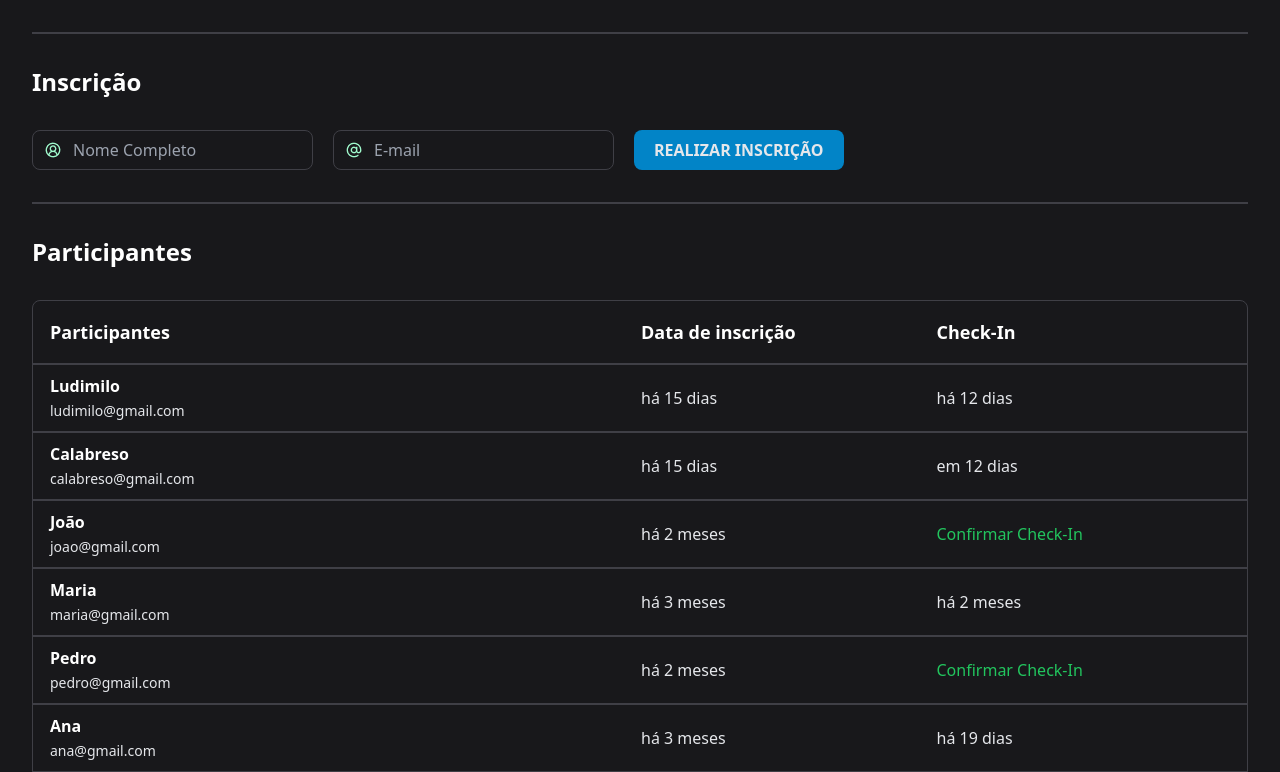
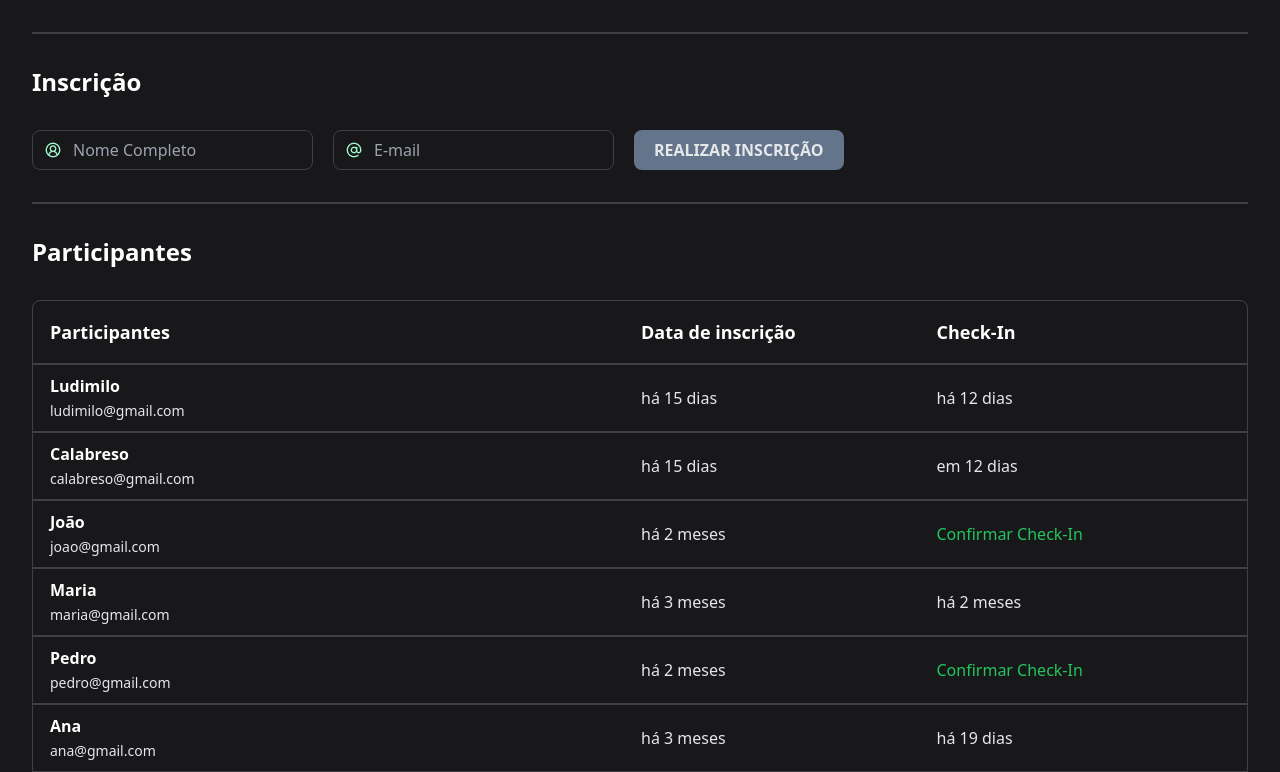
Before and after one commit to ppedrolucas/Gerenciador-de-cadastro, a website: page src/index.html in a window 1280 px wide. Shown: the top 772 px of the page. Drawn offline with nearby package versions, Linux system fonts and the light colour scheme.

Commit message:
color button slate 500

```diff
--- a/src/index.html
+++ b/src/index.html
@@ -52,7 +52,7 @@
           </div>
 
           <button
-            class="font-bold uppercase py-2 px-5 rounded-lg bg-sky-600 text-gray-200"
+            class="font-bold uppercase py-2 px-5 rounded-lg bg-slate-500 text-gray-200"
           >
             Realizar Inscrição
           </button>
```
Also changed, not shown: src/output.css.
